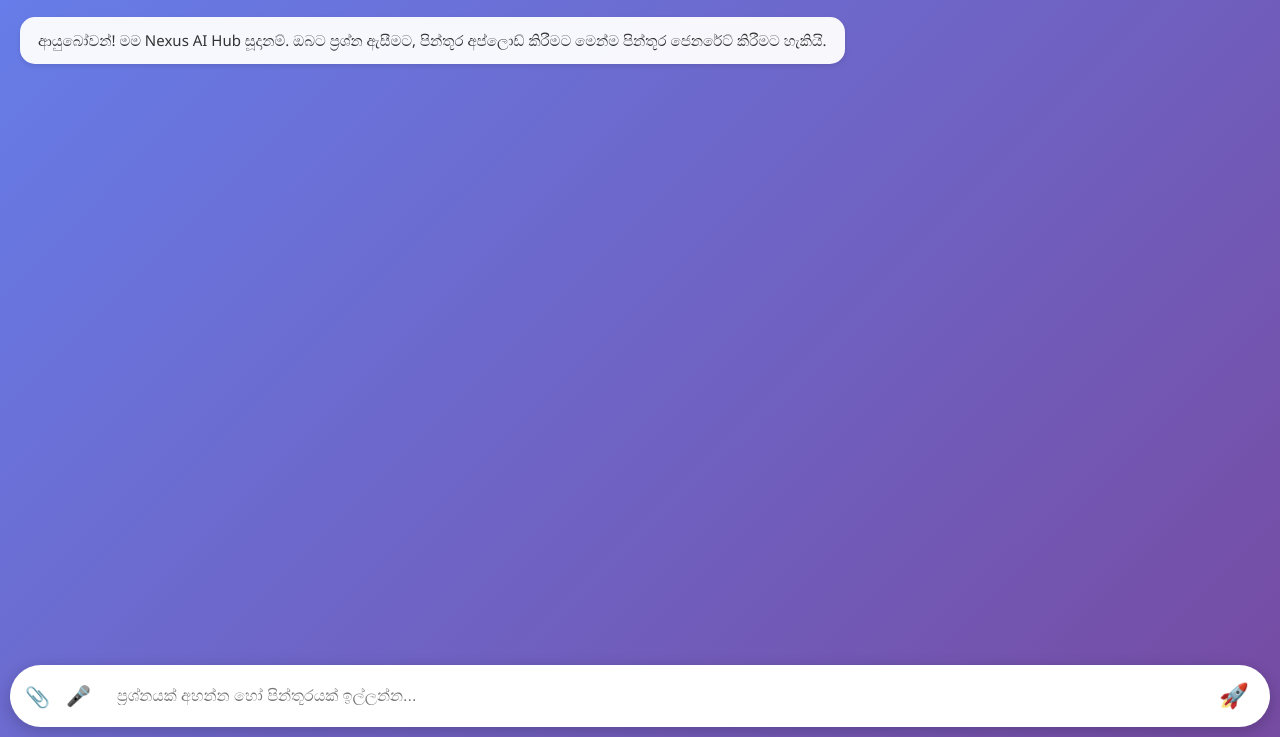
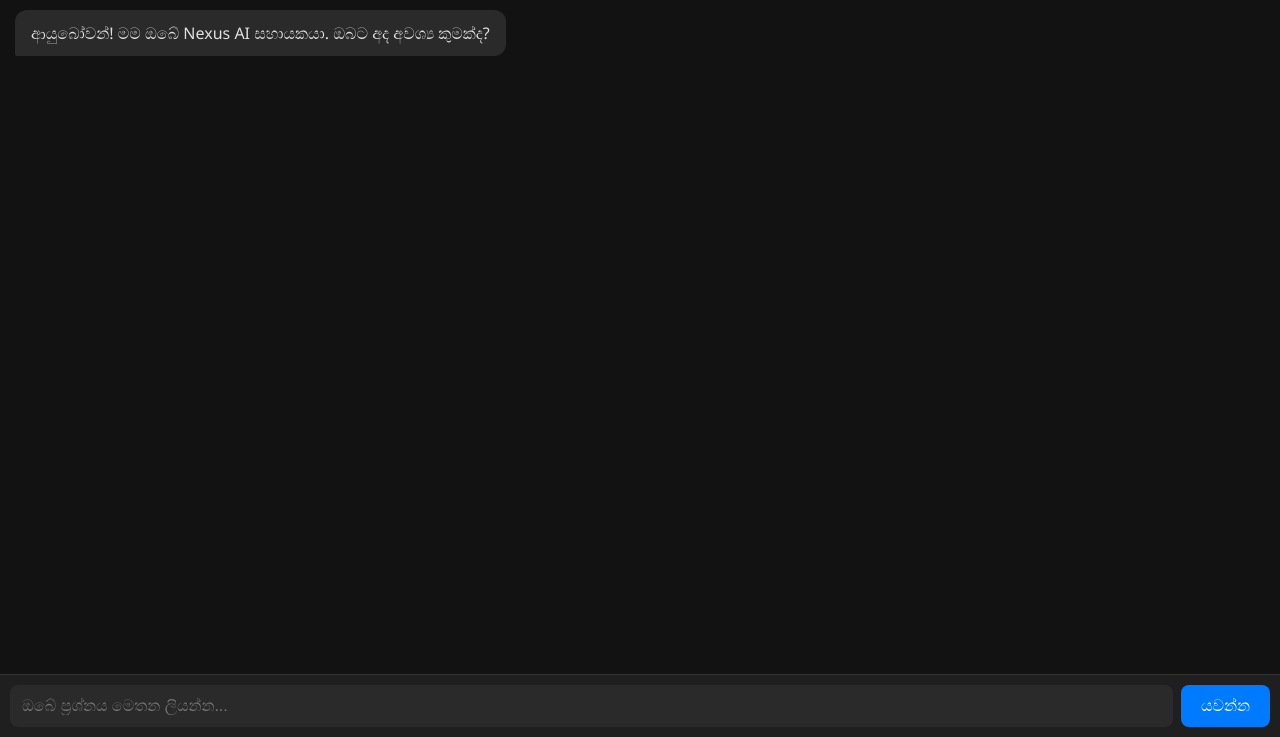
Before and after one commit to sahassrakapathum76-blip/nexus-ai-hub, a plain HTML site: page index.html in a window 1280 px wide. Shown: the part 63-800 px from the top of the page. Drawn offline with Linux system fonts and the light colour scheme.

Commit message:
Update index.html

```diff
--- a/index.html
+++ b/index.html
@@ -3,143 +3,83 @@
 <head>
     <meta charset="UTF-8">
     <meta name="viewport" content="width=device-width, initial-scale=1.0">
-    <title>Nexus AI Hub - Ultimate</title>
-
-    <!-- PWA Manifest Link -->
+    <title>Nexus AI Hub</title>
     <link rel="manifest" href="manifest.json">
-    <meta name="theme-color" content="#764ba2">
-
     <style>
-        body {
-            font-family: 'Segoe UI', Tahoma, Geneva, Verdana, sans-serif;
-            display: flex; flex-direction: column; height: 100vh; margin: 0;
-            background: linear-gradient(135deg, #667eea 0%, #764ba2 100%);
-        }
-        .header { text-align: center; padding: 15px; color: white; font-size: 22px; font-weight: bold; background: rgba(0,0,0,0.1); }
-        #chat-window { flex: 1; overflow-y: auto; padding: 20px; display: flex; flex-direction: column; gap: 12px; }
-        .message { padding: 12px 18px; border-radius: 15px; max-width: 80%; line-height: 1.5; font-size: 15px; word-wrap: break-word; }
-        .user-msg { background: white; align-self: flex-end; color: #333; box-shadow: 0 2px 5px rgba(0,0,0,0.1); }
-        .ai-msg { background: rgba(255, 255, 255, 0.95); align-self: flex-start; color: #333; box-shadow: 0 2px 5px rgba(0,0,0,0.1); }
-        .preview-container { padding: 5px 20px; display: none; align-items: center; gap: 10px; background: rgba(255,255,255,0.2); }
-        .preview-container img { height: 50px; border-radius: 5px; }
-        .input-area { background: white; padding: 12px 15px; display: flex; gap: 10px; align-items: center; border-radius: 50px; margin: 10px; box-shadow: 0 4px 15px rgba(0,0,0,0.2); }
-        input[type="text"] { flex: 1; padding: 10px; border: none; outline: none; font-size: 16px; }
-        input[type="file"] { display: none; }
-        .file-btn, .mic-btn { cursor: pointer; font-size: 20px; background: none; border: none; }
-        .send-btn { border: none; background: none; cursor: pointer; font-size: 24px; color: #764ba2; }
-        .generated-img { max-width: 100%; border-radius: 10px; margin-top: 8px; box-shadow: 0 4px 10px rgba(0,0,0,0.2); }
+        body { font-family: 'Segoe UI', Tahoma, sans-serif; background: #121212; color: #fff; margin: 0; padding: 0; display: flex; flex-direction: column; height: 100vh; }
+        .header { text-align: center; padding: 15px; background: #1f1f1f; font-size: 1.2rem; font-weight: bold; border-bottom: 1px solid #333; }
+        #chat-window { flex: 1; padding: 15px; overflow-y: auto; display: flex; flex-direction: column; gap: 10px; }
+        .message { max-width: 80%; padding: 12px 16px; border-radius: 12px; line-height: 1.4; word-wrap: break-word; }
+        .user-msg { background: #007bff; color: white; align-self: flex-end; border-bottom-right-radius: 2px; }
+        .ai-msg { background: #2a2a2a; color: #e0e0e0; align-self: flex-start; border-bottom-left-radius: 2px; }
+        .input-area { display: flex; padding: 10px; background: #1f1f1f; border-top: 1px solid #333; }
+        input { flex: 1; padding: 12px; border-radius: 8px; border: none; background: #2a2a2a; color: white; font-size: 1rem; outline: none; }
+        button { padding: 0 20px; margin-left: 8px; background: #007bff; color: white; border: none; border-radius: 8px; font-size: 1rem; cursor: pointer; }
     </style>
 </head>
 <body>
-
-    <div class="header">Nexus AI Hub 🚀</div>
+    <div class="header">Nexus AI Hub</div>
 
     <div id="chat-window">
-        <div class="message ai-msg">ආයුබෝවන්! මම Nexus AI Hub සූදානම්. ඔබට ප්‍රශ්න ඇසීමට, පින්තූර අප්ලොඩ් කිරීමට මෙන්ම පින්තූර ජෙනරේට් කිරීමට හැකියි.</div>
-    </div>
-
-    <div class="preview-container" id="previewBox">
-        <img id="imagePreview" src="">
-        <span style="color: white; font-size: 14px;" id="fileName"></span>
-        <span onclick="clearImage()" style="color: red; cursor: pointer; font-weight: bold; margin-left: auto;">✖</span>
+        <div class="message ai-msg">ආයුබෝවන්! මම ඔබේ Nexus AI සහායකයා. ඔබට අද අවශ්‍ය කුමක්ද?</div>
     </div>
 
     <div class="input-area">
-        <label for="imageInput" class="file-btn">📎</label>
-        <input type="file" id="imageInput" accept="image/*" onchange="previewFile()">
-
-        <button id="micBtn" class="mic-btn">🎤</button>
-        <input type="text" id="userInput" placeholder="ප්‍රශ්නයක් අහන්න හෝ පින්තූරයක් ඉල්ලන්න..." onkeypress="handleKeyPress(event)">
-        <button class="send-btn" onclick="sendMessage()">🚀</button>
+        <input type="text" id="user-input" placeholder="ඔබේ ප්‍රශ්නය මෙතන ලියන්න..." onkeypress="handleKeyPress(event)">
+        <button onclick="sendMessage()">යවන්න</button>
     </div>
 
     <script>
-        let selectedFileBase64 = null;
-        let selectedFileMime = null;
+        // ඔයාගේ API Key එක මෙහි සටහන් කර ඇත
+        const apiKey = "AQ.Ab8RN6JXqWHtWv8CxU4IGZlV7WJnMolOv39PyPziWabZcRCE3w";
 
-        const micBtn = document.getElementById('micBtn');
-        const recognition = new (window.SpeechRecognition || window.webkitSpeechRecognition)();
-        recognition.lang = 'si-LK';
+        async function sendMessage() {
+            const inputField = document.getElementById("user-input");
+            const chatWindow = document.getElementById("chat-window");
+            const prompt = inputField.value.trim();
+            if (!prompt) return;
 
-        micBtn.onclick = () => {
-            recognition.start();
-            micBtn.style.color = "red";
-        };
+            // User message එක ඇඩ් කිරීම
+            chatWindow.innerHTML += `<div class="message user-msg">${escapeHtml(prompt)}</div>`;
+            inputField.value = "";
+            chatWindow.scrollTop = chatWindow.scrollHeight;
 
-        recognition.onresult = (event) => {
-            document.getElementById('userInput').value = event.results[0][0].transcript;
-            micBtn.style.color = "black";
-        };
+            // Loading message එකක් පෙන්වීම
+            const loadingId = "loading-" + Date.now();
+            chatWindow.innerHTML += `<div class="message ai-msg" id="${loadingId}">කල්පනා කරමින් පවතී...</div>`;
+            chatWindow.scrollTop = chatWindow.scrollHeight;
 
-        function previewFile() {
-            const file = document.getElementById('imageInput').files[0];
-            if (file) {
-                selectedFileMime = file.type;
-                document.getElementById('fileName').innerText = file.name;
-                const reader = new FileReader();
-                reader.onload = function(e) {
-                    document.getElementById('imagePreview').src = e.target.result;
-                    selectedFileBase64 = e.target.result.split(',')[1];
-                    document.getElementById('previewBox').style.display = 'flex';
+            try {
+                const response = await fetch(`httpsgenerativelanguage.googleapis.com/v1beta/models/gemini-1.5-flash:generateContent?key=${apiKey}`, {
+                    method: "POST",
+                    headers: { "Content-Type": "application/json" },
+                    body: JSON.stringify({ contents: [{ parts: [{ text: prompt }] }] })
+                });
+
+                const data = await response.json();
+                document.getElementById(loadingId).remove();
+
+                if (data.candidates && data.candidates[0].content) {
+                    const reply = data.candidates[0].content.parts[0].text;
+                    chatWindow.innerHTML += `<div class="message ai-msg">${escapeHtml(reply)}</div>`;
+                } else {
+                    chatWindow.innerHTML += `<div class="message ai-msg">සමාවන්න, උත්තරයක් ලබා දීමේ දෝෂයක් සිදු විය.</div>`;
                 }
-                reader.readAsDataURL(file);
+            } catch (error) {
+                document.getElementById(loadingId).remove();
+                chatWindow.innerHTML += `<div class="message ai-msg">ජාල දෝෂයක් (Network error) සිදු විය. කරුණාකර නැවත උත්සාහ කරන්න.</div>`;
             }
-        }
-
-        function clearImage() {
-            selectedFileBase64 = null;
-            selectedFileMime = null;
-            document.getElementById('imageInput').value = '';
-            document.getElementById('previewBox').style.display = 'none';
+            chatWindow.scrollTop = chatWindow.scrollHeight;
         }
 
         function handleKeyPress(event) {
-            if (event.key === 'Enter') {
+            if (event.key === "Enter") {
                 sendMessage();
             }
         }
 
-        function sendMessage() {
-            const input = document.getElementById('userInput');
-            const chat = document.getElementById('chat-window');
-            const userText = input.value.trim();
-
-            if(!userText && !selectedFileBase64) return;
-
-            let displayHtml = userText;
-            if(selectedFileBase64) {
-                displayHtml = `<img src="data:${selectedFileMime};base64,${selectedFileBase64}" style="max-width:150px; border-radius:10px; display:block; margin-bottom:5px;">` + userText;
-            }
-
-            chat.innerHTML += `<div class="message user-msg">${displayHtml}</div>`;
-            input.value = '';
-            chat.scrollTop = chat.scrollHeight;
-
-            const loadingId = 'loading-' + Date.now();
-            chat.innerHTML += `<div id="${loadingId}" class="message ai-msg">සකසමින් පවතී... ⏳</div>`;
-            chat.scrollTop = chat.scrollHeight;
-
-            setTimeout(() => {
-                let replyHtml = "";
-                const lowerText = userText.toLowerCase();
-
-                if (lowerText.includes('image') || lowerText.includes('picture') || lowerText.includes('පින්තූරයක්') || lowerText.includes('photo') || lowerText.includes('gen')) {
-                    const promptText = encodeURIComponent(userText);
-                    replyHtml = `මෙන්න ඔබ ඉල්ලූ පින්තූරය:<br><img src="https://image.pollinations.ai/prompt/${promptText}" class="generated-img" alt="AI Image">`;
-                } else if (lowerText.includes('උසම කන්ද') || lowerText.includes('mountain')) {
-                    replyHtml = "ශ්‍රී ලංකාවේ උසම කන්ද වන්නේ **පිදුරුතලාගල** යි (මීටර් 2,524 කි).";
-                } else if (lowerText.includes('hi') || lowerText.includes('හායි') || lowerText.includes('හෙලෝ')) {
-                    replyHtml = "හායි! මම ඔබගේ Nexus AI Hub සහායකයා වෙමි. මගෙන් ඕනෑම දෙයක් අසන්න.";
-                } else if (selectedFileBase64) {
-                    replyHtml = `ඔබ අප්ලොඩ් කළ පින්තූරය මට ලැබුණි. "${userText || 'මෙය විස්තර කරන්න'}" සම්බන්ධයෙන් අවශ්‍ය කටයුතු සූදානම් කර ඇත.`;
-                } else {
-                    replyHtml = `"${userText}" සම්බන්ධයෙන් ඔබගේ ඉල්ලීම සාර්ථකයි!`;
-                }
-
-                document.getElementById(loadingId).innerHTML = replyHtml;
-                clearImage();
-                chat.scrollTop = chat.scrollHeight;
-            }, 1200);
+        function escapeHtml(text) {
+            return text.replace(/&/g, "&amp;").replace(/</g, "&lt;").replace(/>/g, "&gt;");
         }
     </script>
 </body>
```
